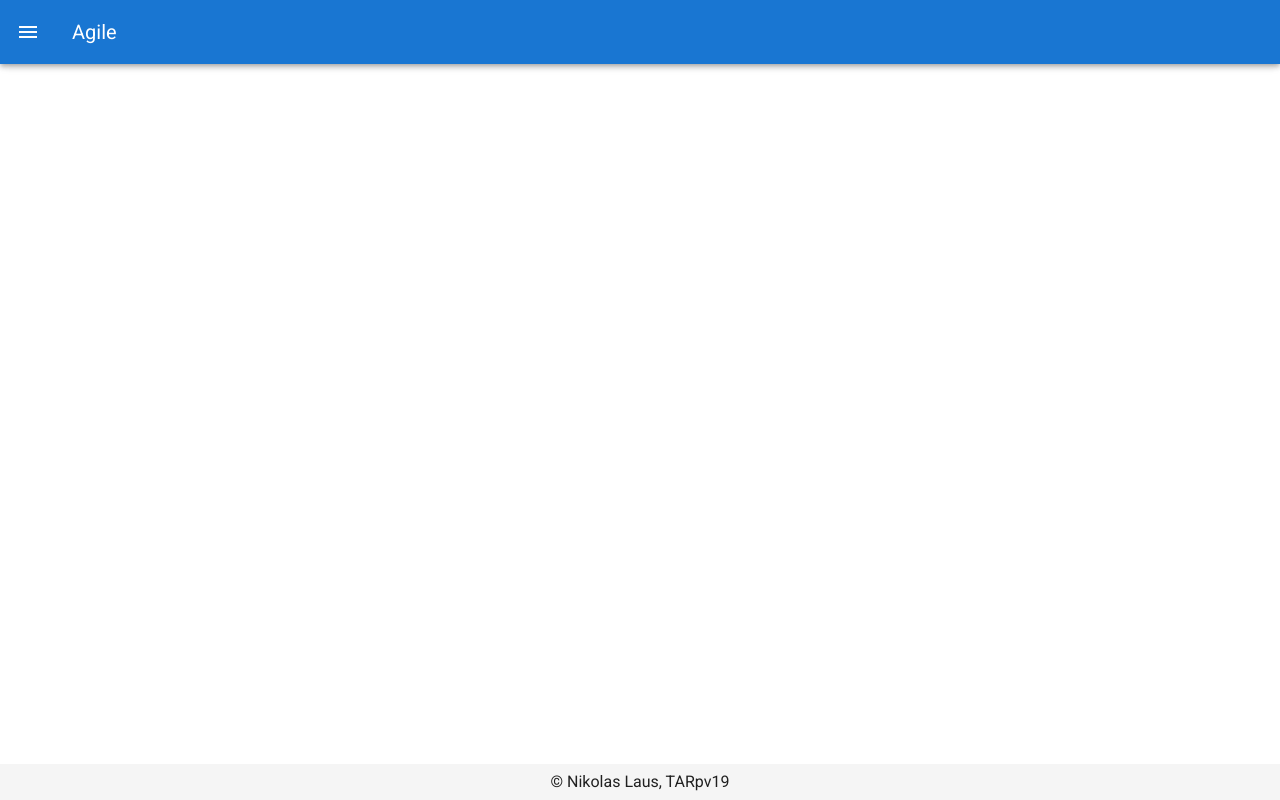
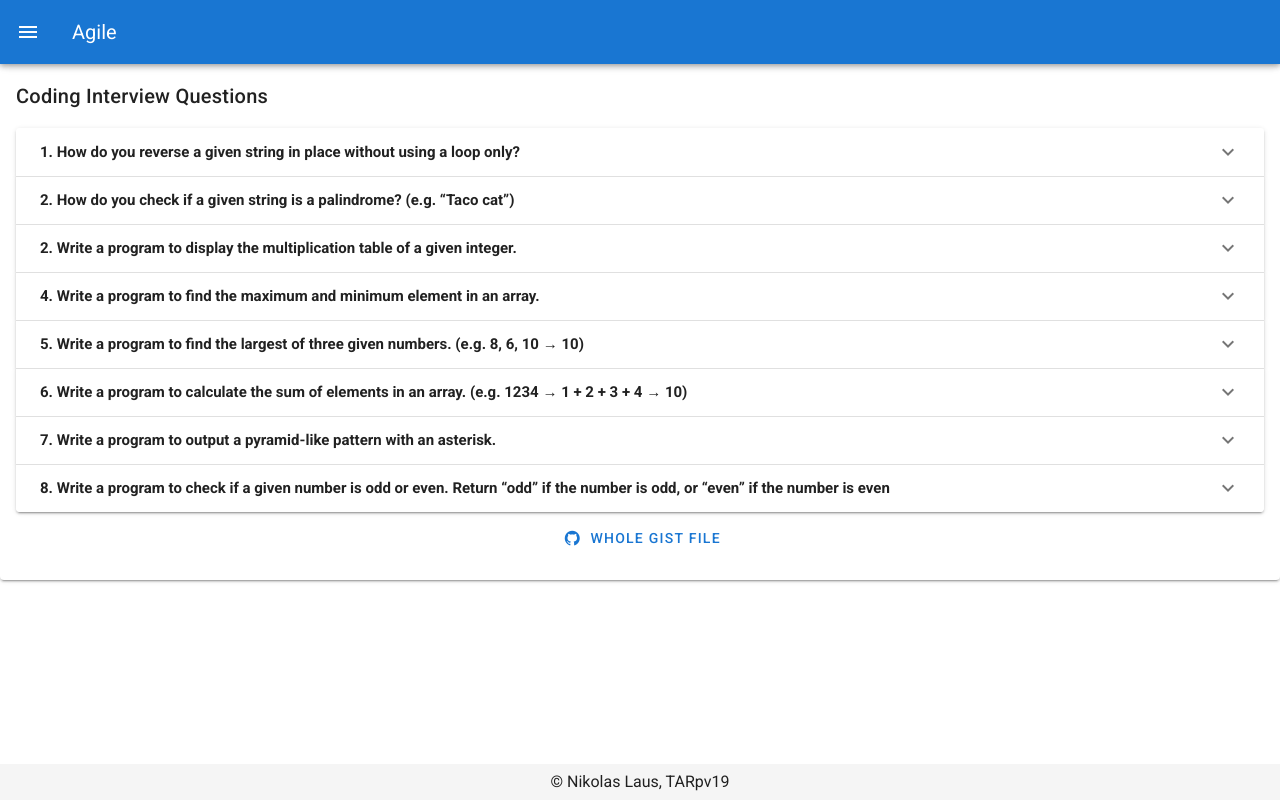
Before and after one commit to blinchk/tthk-agile, a Vue app: page /coding-interview in a window 1280 px wide. Built offline with nearby package versions, Linux system fonts and the light colour scheme.

Commit message:
Add Gantt Chart, Risk Managment, Wiki and Coding Interview Questions.

```diff
--- a/package.json
+++ b/package.json
@@ -10,6 +10,7 @@
   "dependencies": {
     "core-js": "^3.6.5",
     "vue": "^2.6.11",
+    "vue-code-highlight": "^0.7.6",
     "vue-router": "^3.2.0",
     "vuetify": "^2.4.0"
   },
--- a/src/App.vue
+++ b/src/App.vue
@@ -18,6 +18,30 @@
             <v-list-item-title>{{link.title}}</v-list-item-title>
           </v-list-item-content>
         </v-list-item>
+        <v-list-item href="https://dev.azure.com/bredbrains/Wish%20List/_wiki/wikis/Wish-List.wiki/2/Introduction">
+          <v-list-item-action>
+            <v-icon>mdi-book-open-page-variant</v-icon>
+          </v-list-item-action>
+          <v-list-item-content>
+            <v-list-item-title>Wiki</v-list-item-title>
+          </v-list-item-content>
+        </v-list-item>
+        <v-list-item href="https://docs.google.com/spreadsheets/d/1FdoqJq5MGMSRa6jJXHGkTvtY6ZIUb-H-uuvx00DEggU/edit?usp=sharing">
+          <v-list-item-action>
+            <v-icon>mdi-account-tie</v-icon>
+          </v-list-item-action>
+          <v-list-item-content>
+            <v-list-item-title>Risk Management</v-list-item-title>
+          </v-list-item-content>
+        </v-list-item>
+        <v-list-item href="https://docs.google.com/spreadsheets/d/1qNi7sxMEToLuON5l0xjhY7w6i5-3VyYsH23cn8W0qts/edit?usp=sharing">
+          <v-list-item-action>
+            <v-icon>mdi-chart-gantt</v-icon>
+          </v-list-item-action>
+          <v-list-item-content>
+            <v-list-item-title>Gantt Chart</v-list-item-title>
+          </v-list-item-content>
+        </v-list-item>
       </v-list>
     </v-navigation-drawer>
 
@@ -25,7 +49,7 @@
         <router-view @openDrawer="drawer = true" :links="links"/>
     </v-main>
 
-    <v-footer class="d-flex justify-center">
+    <v-footer absolute app class="d-flex justify-center">
       &copy; Nikolas Laus, TARpv19
     </v-footer>
   </v-app>
@@ -56,7 +80,12 @@ export default {
         icon: "mdi-history",
         title: "История",
         to: "/history"
-      }
+      },
+      {
+        icon: 'mdi-code-braces',
+        title: "Coding Interview",
+        to: '/coding-interview'
+      },
     ]
   })
 };
--- a/src/main.js
+++ b/src/main.js
@@ -2,7 +2,9 @@ import Vue from 'vue'
 import App from './App.vue'
 import router from './router'
 import vuetify from './plugins/vuetify'
+import VueCodeHighlight from 'vue-code-highlight'
 
+Vue.use(VueCodeHighlight);
 Vue.config.productionTip = false
 
 new Vue({
--- a/src/router/index.js
+++ b/src/router/index.js
@@ -1,39 +1,45 @@
-import Vue from 'vue'
-import VueRouter from 'vue-router'
-import Home from '../views/Home.vue'
-import Manifesto from '../views/Manifesto.vue'
+import Vue from "vue";
+import VueRouter from "vue-router";
+import Home from "../views/Home.vue";
+import Manifesto from "../views/Manifesto.vue";
 import Principles from "../views/Principles";
 import History from "../views/History";
+import CodingInterview from "../views/CodingInterview";
 
-Vue.use(VueRouter)
+Vue.use(VueRouter);
 
 const routes = [
   {
-    path: '/',
-    name: 'Home',
+    path: "/",
+    name: "Home",
     component: Home
   },
   {
-    path: '/manifesto',
-    name: 'Manifesto',
+    path: "/manifesto",
+    name: "Manifesto",
     component: Manifesto
   },
   {
-    path: '/principles',
-    name: 'Principles',
+    path: "/principles",
+    name: "Principles",
     component: Principles
   },
   {
-    path: '/history',
-    name: 'History',
+    path: "/history",
+    name: "History",
     component: History
+  },
+  {
+    path: "/coding-interview",
+    name: "Coding Interview",
+    component: CodingInterview
   }
-]
+];
 
 const router = new VueRouter({
-  mode: 'history',
+  mode: "history",
   base: process.env.BASE_URL,
   routes
-})
+});
 
-export default router
+export default router;
--- /dev/null
+++ b/src/views/CodingInterview.vue
@@ -0,0 +1,266 @@
+<template>
+  <v-card elevation="2">
+    <v-card-title> Coding Interview Questions </v-card-title>
+    <v-card-text>
+      <v-expansion-panels>
+        <v-expansion-panel>
+          <v-expansion-panel-header>
+            <strong
+              >1. How do you reverse a given string in place without using a
+              loop only?</strong
+            >
+          </v-expansion-panel-header>
+          <v-expansion-panel-content>
+            <code-highlight class="language-go">
+              <pre>
+func reverse(str []byte) []byte {
+    if len(str) &lt;= 1 {
+        return str
+    }
+    return append(reverse(str[1:]), str[0])
+}</pre
+              >
+            </code-highlight>
+          </v-expansion-panel-content>
+        </v-expansion-panel>
+        <v-expansion-panel>
+          <v-expansion-panel-header>
+            <strong
+              >2. How do you check if a given string is a palindrome? (e.g.
+              “Taco cat”)</strong
+            >
+          </v-expansion-panel-header>
+          <v-expansion-panel-content>
+            <code-highlight class="language-go">
+              <pre>
+func palindromeFormat(str string) string {
+	return strings.ToLower(strings.ReplaceAll("Taco cat", " ", ""))
+}
+
+func checkPalindrome(str1 []byte) bool {
+	if bytes.Equal(reverse(str1), str1) {
+		return true
+	}
+	return false
+}
+
+func task2() {
+	str := []byte(palindromeFormat("Taco cat"))
+	if checkPalindrome(str) {
+		fmt.Println("Yes, it's polyndrome!")
+	} else {
+		fmt.Println("No, it isn't polyndorme!")
+	}
+	return
+}</pre
+              >
+            </code-highlight>
+          </v-expansion-panel-content>
+        </v-expansion-panel>
+        <v-expansion-panel>
+          <v-expansion-panel-header>
+            <strong
+              >2. Write a program to display the multiplication table of a given
+              integer.</strong
+            >
+          </v-expansion-panel-header>
+          <v-expansion-panel-content>
+            <code-highlight class="language-go">
+              <pre>
+func multiplicationTable(num int) string {
+	var str string
+	for i := 1; i &lt;= 10; i++ {
+		if i == 1 {
+			str += strconv.Itoa(num) + " * " + strconv.Itoa(i) + " = " + strconv.Itoa(num*i) + "\n"
+		} else {
+			str += " " + " * " + strconv.Itoa(i) + " = " + strconv.Itoa(num*i) + "\n"
+		}
+	}
+	return str
+}
+
+func task3() {
+	fmt.Println(multiplicationTable(5))
+	return
+}</pre
+              >
+            </code-highlight>
+          </v-expansion-panel-content>
+        </v-expansion-panel>
+        <v-expansion-panel>
+          <v-expansion-panel-header>
+            <strong
+              >4. Write a program to find the maximum and minimum element in an
+              array.</strong
+            >
+          </v-expansion-panel-header>
+          <v-expansion-panel-content>
+            <code-highlight class="language-go">
+              <pre>
+func findMinMax(arr *[]int) {
+	var maxPos, max, min, minPos int
+	for v, i := range *arr {
+		if i &gt; max {
+			max = i
+			maxPos = v
+			min = max
+		}
+		if i &lt; min {
+			min = i
+			minPos = v
+		}
+	}
+	fmt.Printf("Maximum element: %d at position %d\n", max, maxPos)
+	fmt.Printf("Minimum element: %d at position %d\n", min, minPos)
+}
+
+func task4() {
+	var arr = []int{12, 164, 13, 17, 18, 22, 16, 32, 64, 128, 6, 3, 1, 2, 4, 8}
+	findMinMax(&arr)
+}</pre
+              >
+            </code-highlight>
+          </v-expansion-panel-content>
+        </v-expansion-panel>
+        <v-expansion-panel>
+          <v-expansion-panel-header>
+            <strong
+              >5. Write a program to find the largest of three given numbers.
+              (e.g. 8, 6, 10 → 10)</strong
+            >
+          </v-expansion-panel-header>
+          <v-expansion-panel-content>
+            <code-highlight class="language-go">
+              <pre>
+func largestElement(arr [3]int) int {
+	if arr[0] &gt; arr[1] && arr[0] &gt; arr[2] {
+		return arr[0]
+	} else if arr[1] &gt; arr[0] && arr[1] &gt; arr[2] {
+		return arr[1]
+	} else {
+		return arr[2]
+	}
+}
+
+func task5() {
+	var arr = [3]int {3, 12, 4}
+	fmt.Println("Largest element from ", arr, " is ", largestElement(arr))
+}</pre
+              >
+            </code-highlight>
+          </v-expansion-panel-content>
+        </v-expansion-panel>
+        <v-expansion-panel>
+          <v-expansion-panel-header>
+            <strong
+              >6. Write a program to calculate the sum of elements in an array.
+              (e.g. 1234 → 1 + 2 + 3 + 4 → 10)</strong
+            >
+          </v-expansion-panel-header>
+          <v-expansion-panel-content>
+            <code-highlight class="language-go">
+              <pre>
+func sumOfElements(num int) int {
+	var sum int
+	for _, i := range strconv.Itoa(num) {
+		sum += int(i - '0')
+	}
+	return sum
+}
+
+func task6() {
+	num := 1234
+	fmt.Println(sumOfElements(num))
+}</pre
+              >
+            </code-highlight>
+          </v-expansion-panel-content>
+        </v-expansion-panel>
+        <v-expansion-panel>
+          <v-expansion-panel-header>
+            <strong
+              >7. Write a program to output a pyramid-like pattern with an
+              asterisk.</strong
+            >
+          </v-expansion-panel-header>
+          <v-expansion-panel-content>
+            <code-highlight class="language-go">
+              <pre>
+func asteriskPyramid(num int) string {
+	var str string
+	for i := 1; i &lg;= num; i++ {
+		var asterisks int
+		for spaces := 1; spaces &lg;= num-i; spaces++ {
+			fmt.Print("  ")
+		}
+		for {
+			fmt.Print("* ")
+			asterisks++
+			if asterisks == 2*i-1 {
+				break
+			}
+		}
+		fmt.Println("")
+	}
+	return str
+}
+
+func task7() {
+	fmt.Println(asteriskPyramid(3))
+}</pre
+              >
+            </code-highlight>
+          </v-expansion-panel-content>
+        </v-expansion-panel>
+        <v-expansion-panel>
+          <v-expansion-panel-header>
+            <strong
+              >8. Write a program to check if a given number is odd or even.
+              Return “odd” if the number is odd, or “even” if the number is
+              even</strong
+            >
+          </v-expansion-panel-header>
+          <v-expansion-panel-content>
+            <code-highlight class="language-go">
+              <pre>
+func isOdd(num int) bool {
+	if num % 2 == 0 {
+		return true
+	}
+	return false
+}
+
+func task8() {
+	fmt.Println("3 is odd?", isOdd(3))
+	fmt.Println("4 is odd?", isOdd(4))
+	fmt.Println("7 is odd?", isOdd(7))
+	fmt.Println("12 is odd?", isOdd(12))
+}</pre
+              >
+            </code-highlight>
+          </v-expansion-panel-content>
+        </v-expansion-panel>
+      </v-expansion-panels>
+      <v-card-actions>
+        <v-btn block href="https://gist.github.com/blinchk/a9735e7e763295af899ebd594730a515" text color="primary"><v-icon left>mdi-github</v-icon> Whole Gist File</v-btn>
+      </v-card-actions>
+    </v-card-text>
+  </v-card>
+</template>
+
+<script>
+import CodeHighlight from "vue-code-highlight/src/CodeHighlight.vue";
+import "vue-code-highlight/themes/prism.css";
+import "vue-code-highlight/themes/window.css";
+
+export default {
+  data() {
+    return {};
+  },
+  components: {
+    CodeHighlight
+  }
+};
+</script>
+
+<style></style>
```
Also changed, not shown: 1 other file (tests, documents, lock files or other folders).
